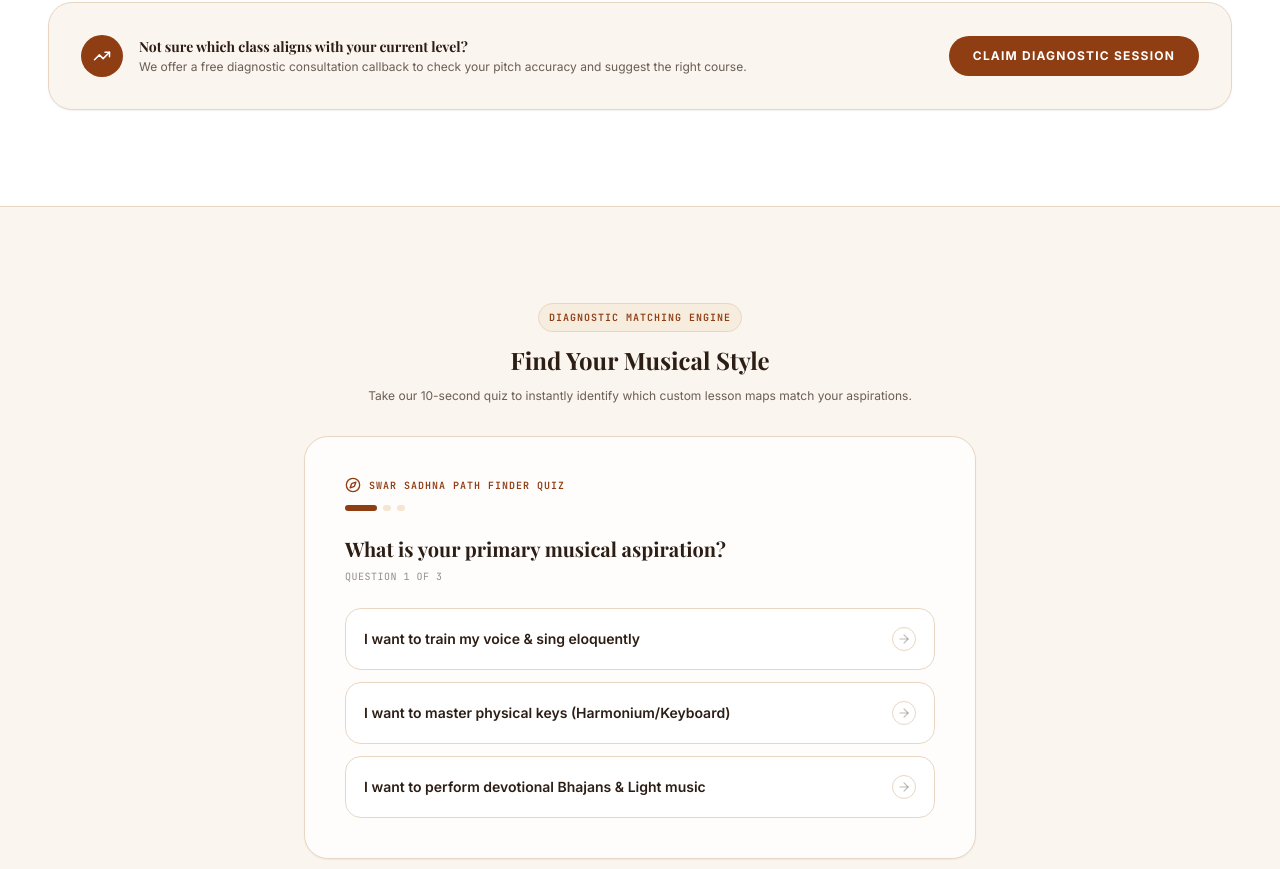
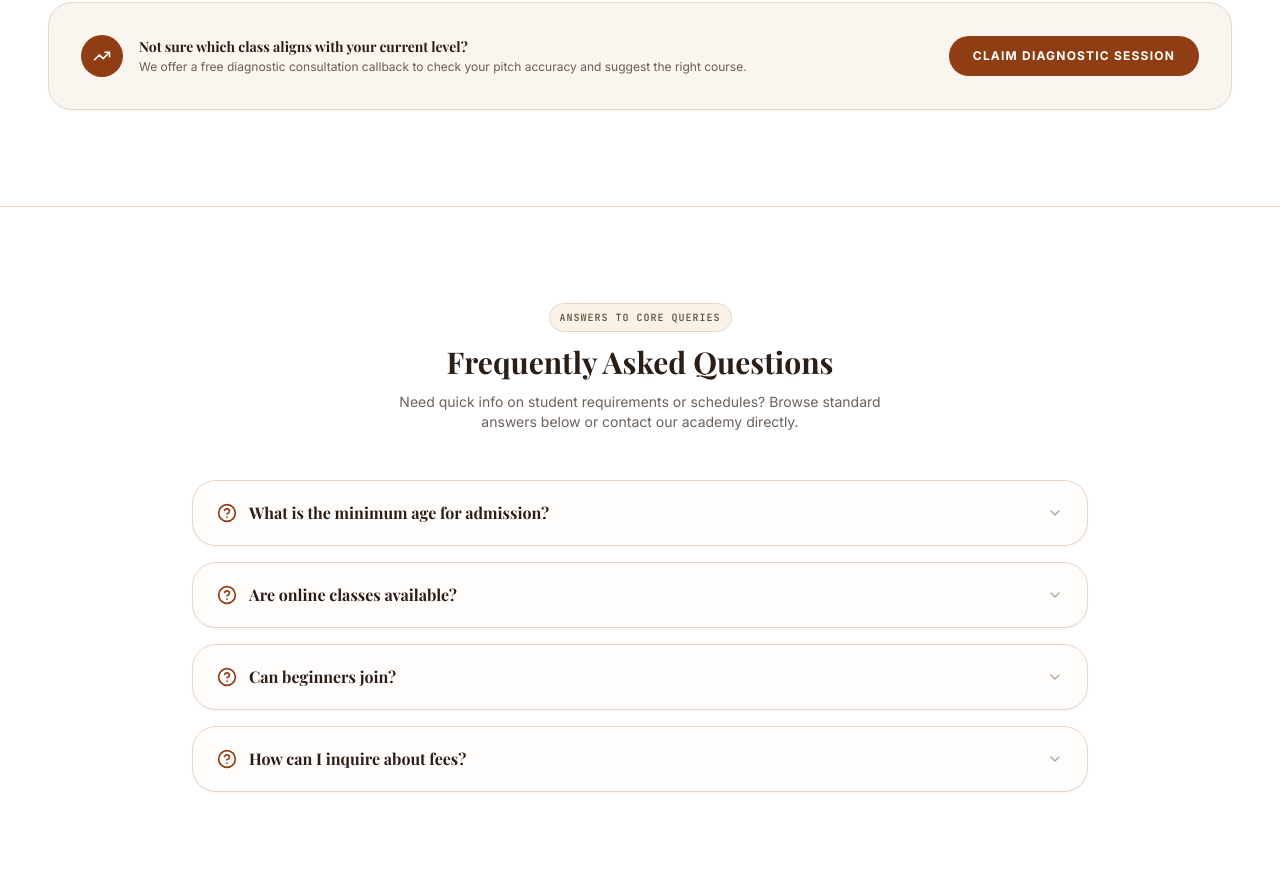
Before and after one commit to siddharthtrived7777-lang/Swar-sadhna-original-, a React (Vite) app: page / in a window 1280 px wide. Shown: the part 4151-5020 px from the top of the page. Built offline with nearby package versions, Linux system fonts and the light colour scheme; a web font is replaced by a local one.

Commit message:
refactor: remove RecommendationQuiz component
Clean up the landing page by removing the unused diagnostic quiz section to improve flow and focus on course exploration.

```diff
--- a/src/App.tsx
+++ b/src/App.tsx
@@ -9,7 +9,6 @@ import Hero from './components/Hero';
 import AboutAndWhy from './components/AboutAndWhy';
 import GurusSection from './components/GurusSection';
 import CourseExplorer from './components/CourseExplorer';
-import RecommendationQuiz from './components/RecommendationQuiz';
 import InquiryForm from './components/InquiryForm';
 import FAQ from './components/FAQ';
 import LocationSection from './components/LocationSection';
@@ -62,23 +61,6 @@ export default function App() {
         {/* The active interactive syllabus registry */}
         <CourseExplorer onEnquire={handleEnquireCourse} />
 
-        {/* Lightweight interactive path-finding recommendations */}
-        <section className="py-24 px-6 md:px-12 bg-brand-bg border-t border-brand-border">
-          <div className="max-w-2xl mx-auto space-y-8">
-            <div className="text-center space-y-3">
-              <span className="text-[10px] font-mono tracking-widest text-brand-primary bg-brand-accent/50 px-2.5 py-1.5 rounded-full font-bold border border-brand-border inline-block uppercase">
-                Diagnostic Matching Engine
-              </span>
-              <h3 className="text-2xl font-serif text-brand-dark font-bold">Find Your Musical Style</h3>
-              <p className="text-xs text-brand-dark/70 font-sans">
-                Take our 10-second quiz to instantly identify which custom lesson maps match your aspirations.
-              </p>
-            </div>
-
-            <RecommendationQuiz onMatchCourse={handleEnquireCourse} />
-          </div>
-        </section>
-
         {/* Expandable detailed collateral FAQ Accordion */}
         <FAQ />
 
```
